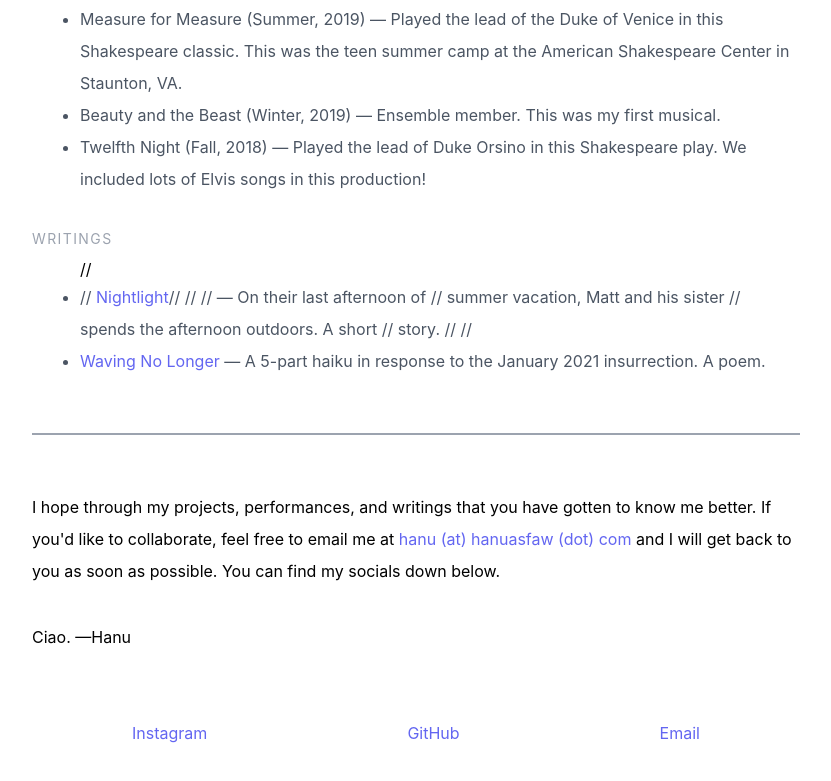
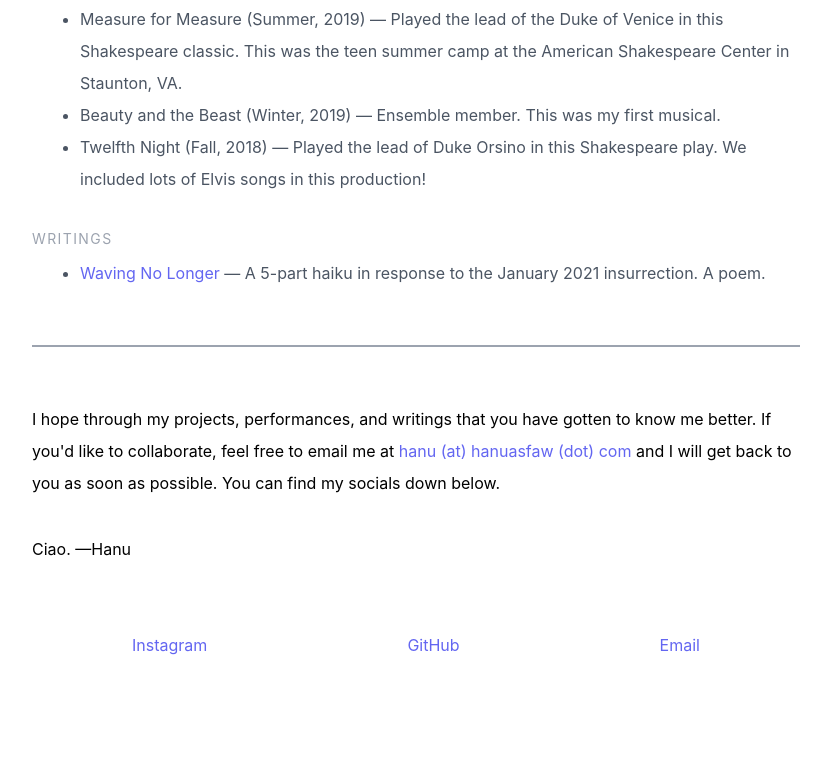
Before and after one commit to hanubugg/portfolio, a Gatsby site: page / in a window 1280 px wide. Shown: the part 1773-2554 px from the top of the page, without its empty margins (224-1055 px from the left). After the commit the page ends 2494 px from the top, so only its background shows below. Built offline with nearby package versions, Linux system fonts and the light colour scheme; Gatsby itself is replaced by a stand-in of ours.

Commit message:
Actually remove short story

```diff
--- a/src/pages/index.jsx
+++ b/src/pages/index.jsx
@@ -205,17 +205,6 @@ const Index = () => {
 										</p>
 
 										<ul>
-// 												<li>
-// 														<a href={nightlight}>Nightlight</a>
-// 														<span>
-// 																{" "}
-// 																&#8212; On their last afternoon of
-// 																summer vacation, Matt and his sister
-// 																spends the afternoon outdoors. A short
-// 																story.
-// 														</span>
-// 												</li>
-
 												<li>
 														<a href={waving}>Waving No Longer</a>
 														<span>
```
